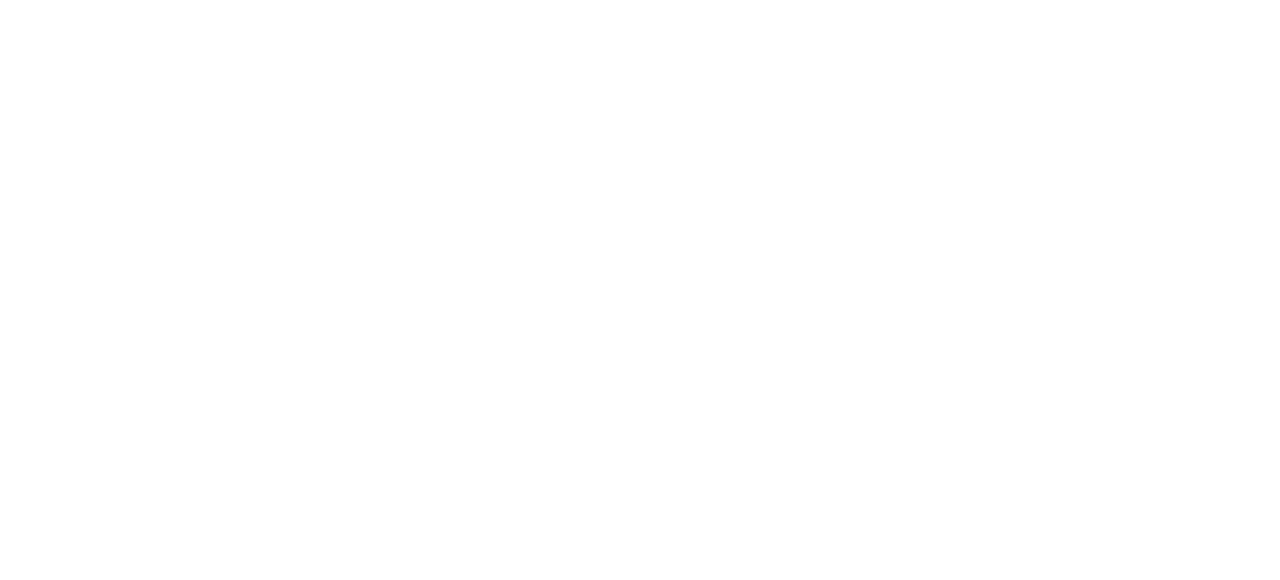
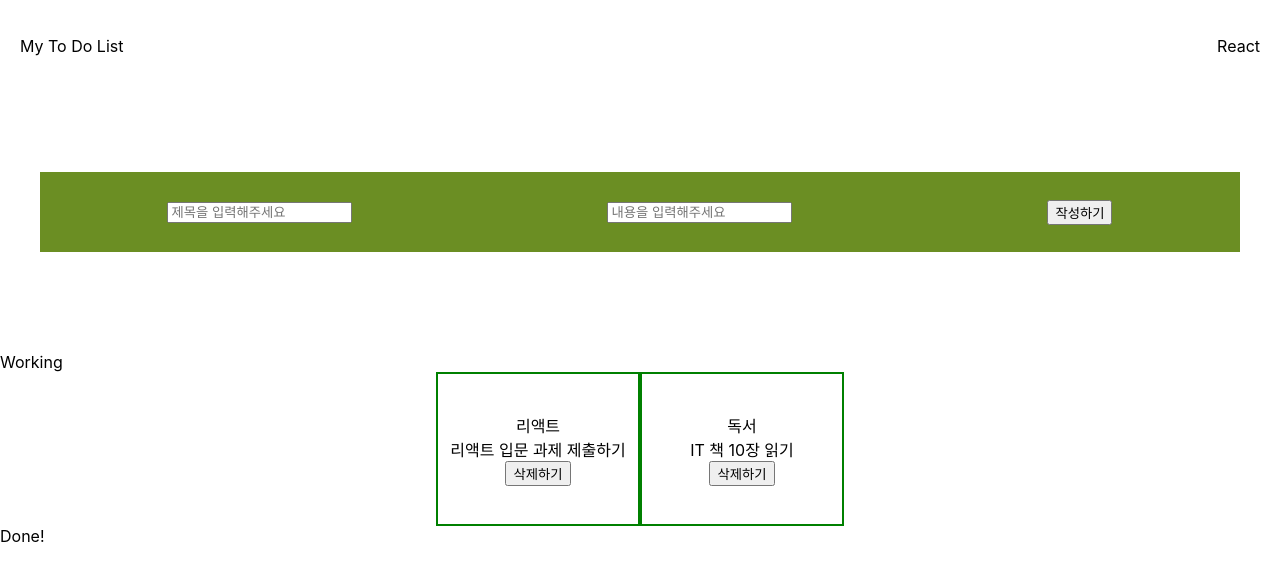
Before and after one commit to YS739/React_TodoList, a React (Create React App) app: page / in a window 1280 px wide. Shown: the top 580 px of the page. Built offline with nearby package versions, Linux system fonts and the light colour scheme.

Commit message:
done except split isdone true or false

```diff
--- a/src/App.css
+++ b/src/App.css
@@ -4,4 +4,39 @@
   justify-content: space-between;
   align-items: center;
   margin: 20px;
+  position: relative;
 }
+
+.add-todo-box {
+  width: 95%;
+  max-width: 1200px;
+  height: 80px;
+  margin: 100px auto;
+
+  display: flex;
+  flex-direction: row;
+  justify-content: space-around;
+  align-items: center;
+
+  background-color: olivedrab;
+}
+
+.to-do-cards {
+  width: 100%;
+
+  display: flex;
+  flex-direction: row;
+  justify-content: center;
+  align-items: center;
+}
+
+.card {
+  width: 200px;
+  height: 150px;
+  display: flex;
+  flex-direction: column;
+  justify-content: center;
+  align-items: center;
+
+  border: 2px solid green;
+}
--- a/src/App.js
+++ b/src/App.js
@@ -1,9 +1,88 @@
 import React, { useState } from "react";
 import "./App.css";
-import Header from "./components/header";
 
-const addToDo = () => {
-  return <div></div>;
+function ToDoList(props) {
+  return (
+    <div className="card">
+      <div>{props.toDo.title}</div>
+      <div>{props.toDo.body}</div>
+      <button
+        onClick={() => {
+          props.handleDelete(props.toDo.id);
+        }}
+      >
+        삭제하기
+      </button>
+    </div>
+  );
+}
+
+const App = () => {
+  const [toDos, setToDos] = useState([
+    {
+      id: 1,
+      title: "리액트",
+      body: "리액트 입문 과제 제출하기",
+      isDone: false,
+    },
+    {
+      id: 2,
+      title: "독서",
+      body: "IT 책 10장 읽기",
+      isDone: true,
+    },
+  ]);
+  const [title, setTitle] = useState("");
+  const [body, setBody] = useState("");
+
+  const onSubmitHandler = () => {
+    const newToDo = {
+      id: toDos.length + 1,
+      title: title,
+      body: body,
+    };
+    setToDos([...toDos, newToDo]);
+  };
+
+  const onChangeHandler = (id) => {
+    const newToDoList = toDos.filter((toDo) => toDo.id !== id);
+    setToDos(newToDoList);
+  };
+
+  return (
+    <div>
+      <div className="header">
+        <p>My To Do List</p>
+        <p>React</p>
+      </div>
+      <div className="add-todo-box">
+        <input
+          value={title}
+          placeholder="제목을 입력해주세요"
+          onChange={(e) => setTitle(e.target.value)}
+        />
+        <input
+          value={body}
+          placeholder="내용을 입력해주세요"
+          onChange={(e) => setBody(e.target.value)}
+        />
+        <button onClick={onSubmitHandler}>작성하기</button>
+      </div>
+      <div>Working</div>
+      <div className="to-do-cards">
+        {toDos.map((toDo) => {
+          return (
+            <ToDoList
+              handleDelete={onChangeHandler}
+              toDo={toDo}
+              key={toDo.id}
+            ></ToDoList>
+          );
+        })}
+      </div>
+      <div>Done!</div>
+    </div>
+  );
 };
 
-export default addToDo;
+export default App;
--- a/src/components/header.js
+++ /dev/null
@@ -1,12 +0,0 @@
-import "../App.css";
-
-const Header = () => {
-  return (
-    <div className="header">
-      <span>My To Do List</span>
-      <span>React</span>
-    </div>
-  );
-};
-
-export default Header;
```
